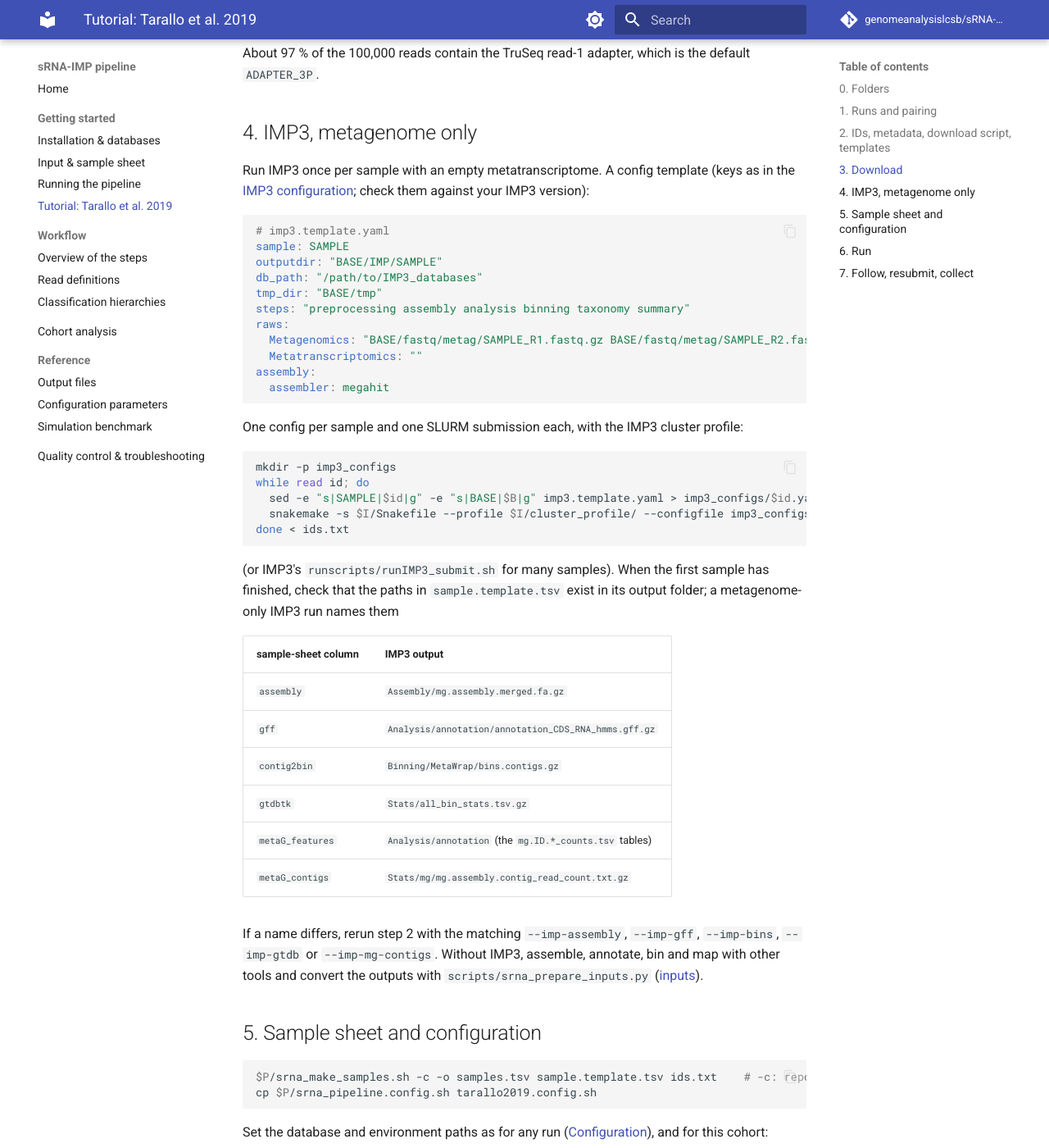
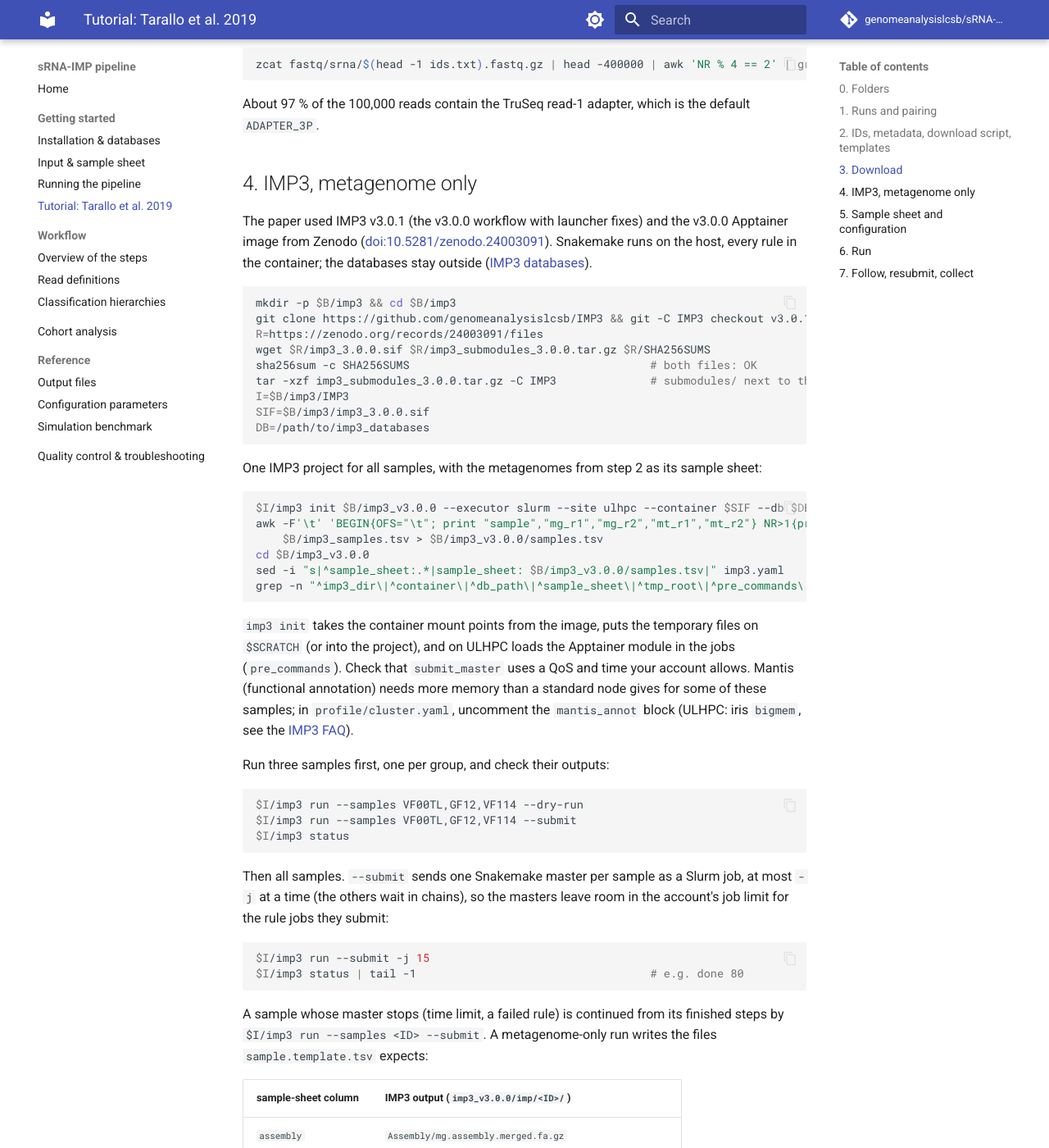
Before and after one commit to genomeanalysislcsb/sRNA-IMP, an MkDocs documentation site: the page built from docs/tutorial_tarallo.md, in a window 1280 px wide and 1400 px high, scrolled down 2115 px. Shown: the whole window at 82% size. Built offline with MkDocs 1.6.1 and Material for MkDocs 9.7.7, drawn with Linux system fonts in a browser that asks for light colours; comment, search, counter and statistics services are not loaded; some of the changed text lies outside the part shown.

Commit message:
Tarallo tutorial: IMP3 v3.0.1 container run as used for the paper; public_prepare.py --imp-root
public_prepare.py: --imp-root, the folder with one IMP3 output folder per sample (default <base>/IMP, as
before); for an 'imp3 init' project <project>/imp. Used for imp3_samples.tsv and the sRNA-IMP sample template.

docs/tutorial_tarallo.md, step 4 rewritten from the actual run: IMP3 v3.0.1 checkout with the submodules and
the v3.0.0 Apptainer image from Zenodo (checksums), imp3 init --site ulhpc --container, the IMP3 sample sheet
from imp3_samples.tsv, the imp3.yaml lines to check, Mantis on big-memory nodes, a three-sample pilot,
imp3 run --submit -j 15 for all samples, restarts, the output files (confirmed by the pilot) and what is
reproducible (assembly, mapping) and what not exactly (binning).

Co-Authored-By: Claude Opus 5.5 <noreply@anthropic.com>
Claude-Session: https://claude.ai/code/session_01L5bQxNJvvvTRxDQ7VNdjru

````diff
--- a/docs/tutorial_tarallo.md
+++ b/docs/tutorial_tarallo.md
@@ -12,21 +12,20 @@ validation in the sRNA-IMP paper.
 | 1 | find the runs and pair each small RNA library with its metagenome | `scripts/public_runtable.py` |
 | 2 | sample IDs, group metadata, download script, IMP3 input list, sample template | `scripts/public_prepare.py` |
 | 3 | download the reads (md5-checked) | `download.sh` |
-| 4 | assemble, annotate and bin each metagenome | IMP3, metagenome-only |
+| 4 | assemble, annotate and bin each metagenome | IMP3 v3.0.1 (Apptainer image), metagenome-only |
 | 5 | sample sheet and configuration | `srna_make_samples.sh`, `srna_pipeline.config.sh` |
 | 6 | run all libraries, then comparison, reports and cohort | `submit_srna_pipeline.sh` |
 | 7 | follow, resubmit, collect the results | `srna_status.sh`, `srna_pack_summary.sh` |
 
-You need sRNA-IMP with its environments and databases ([Installation](installation.md)), IMP3 with its databases
-([IMP3 installation](https://genomeanalysislcsb.github.io/IMP3/)), a SLURM cluster, and internet access on the node
+You need sRNA-IMP with its environments and databases ([Installation](installation.md)), the IMP3 databases
+([IMP3 databases](https://genomeanalysislcsb.github.io/IMP3/databases/)), Apptainer on the compute nodes, a SLURM cluster, and internet access on the node
 where you run steps 1–3 (on most clusters the access node).
 
 ## 0. Folders
 
 ```bash
 P=/path/to/sRNA-IMP                  # sRNA-IMP checkout
-I=/path/to/IMP3                      # IMP3 checkout
-B=/path/to/tarallo2019               # data and results (fastq/, IMP/, sRNA-IMP output); a few hundred GB
+B=/path/to/tarallo2019               # data and results (fastq/, imp3_v3.0.0/, sRNA-IMP/); a few hundred GB
 mkdir -p $B && cd $B
 ```
 
@@ -43,8 +42,11 @@ line per participant, one small RNA run and one metagenome run each.
 ## 2. IDs, metadata, download script, templates
 
 ```bash
-python3 $P/scripts/public_prepare.py --prefix tarallo2019 --outdir . --base $B --type sRNA
+python3 $P/scripts/public_prepare.py --prefix tarallo2019 --outdir . --base $B --type sRNA \
+    --imp-root $B/imp3_v3.0.0/imp
 ```
+
+`--imp-root` is where the IMP3 outputs will be: `imp/<ID>` inside the IMP3 project of step 4.
 
 It writes, in the current folder:
 
@@ -75,47 +77,71 @@ About 97 % of the 100,000 reads contain the TruSeq read-1 adapter, which is the
 
 ## 4. IMP3, metagenome only
 
-Run IMP3 once per sample with an empty metatranscriptome. A config template (keys as in the
-[IMP3 configuration](https://genomeanalysislcsb.github.io/IMP3/); check them against your IMP3 version):
+The paper used IMP3 v3.0.1 (the v3.0.0 workflow with launcher fixes) and the v3.0.0 Apptainer image from Zenodo
+([doi:10.5281/zenodo.24003091](https://doi.org/10.5281/zenodo.24003091)). Snakemake runs on the host, every rule in
+the container; the databases stay outside ([IMP3 databases](https://genomeanalysislcsb.github.io/IMP3/databases/)).
 
-```yaml
-# imp3.template.yaml
-sample: SAMPLE
-outputdir: "BASE/IMP/SAMPLE"
-db_path: "/path/to/IMP3_databases"
-tmp_dir: "BASE/tmp"
-steps: "preprocessing assembly analysis binning taxonomy summary"
-raws:
-  Metagenomics: "BASE/fastq/metag/SAMPLE_R1.fastq.gz BASE/fastq/metag/SAMPLE_R2.fastq.gz"
-  Metatranscriptomics: ""
-assembly:
-  assembler: megahit
+```bash
+mkdir -p $B/imp3 && cd $B/imp3
+git clone https://github.com/genomeanalysislcsb/IMP3 && git -C IMP3 checkout v3.0.1
+R=https://zenodo.org/records/24003091/files
+wget $R/imp3_3.0.0.sif $R/imp3_submodules_3.0.0.tar.gz $R/SHA256SUMS
+sha256sum -c SHA256SUMS                                    # both files: OK
+tar -xzf imp3_submodules_3.0.0.tar.gz -C IMP3              # submodules/ next to the Snakefile
+I=$B/imp3/IMP3
+SIF=$B/imp3/imp3_3.0.0.sif
+DB=/path/to/imp3_databases
 ```
 
-One config per sample and one SLURM submission each, with the IMP3 cluster profile:
+One IMP3 project for all samples, with the metagenomes from step 2 as its sample sheet:
 
 ```bash
-mkdir -p imp3_configs
-while read id; do
-  sed -e "s|SAMPLE|$id|g" -e "s|BASE|$B|g" imp3.template.yaml > imp3_configs/$id.yaml
-  snakemake -s $I/Snakefile --profile $I/cluster_profile/ --configfile imp3_configs/$id.yaml
-done < ids.txt
+$I/imp3 init $B/imp3_v3.0.0 --executor slurm --site ulhpc --container $SIF --db $DB    # other clusters: --site generic
+awk -F'\t' 'BEGIN{OFS="\t"; print "sample","mg_r1","mg_r2","mt_r1","mt_r2"} NR>1{print $1,$2,$3,"",""}' \
+    $B/imp3_samples.tsv > $B/imp3_v3.0.0/samples.tsv
+cd $B/imp3_v3.0.0
+sed -i "s|^sample_sheet:.*|sample_sheet: $B/imp3_v3.0.0/samples.tsv|" imp3.yaml
+grep -n "^imp3_dir\|^container\|^db_path\|^sample_sheet\|^tmp_root\|^pre_commands\|^parallel_samples\|^submit_master" imp3.yaml
 ```
 
-(or IMP3's `runscripts/runIMP3_submit.sh` for many samples). When the first sample has finished, check that the
-paths in `sample.template.tsv` exist in its output folder; a metagenome-only IMP3 run names them
+`imp3 init` takes the container mount points from the image, puts the temporary files on `$SCRATCH` (or into the
+project), and on ULHPC loads the Apptainer module in the jobs (`pre_commands`). Check that `submit_master` uses a
+QoS and time your account allows. Mantis (functional annotation) needs more memory than a standard node gives
+for some of these samples; in `profile/cluster.yaml`, uncomment the `mantis_annot` block (ULHPC: iris `bigmem`, see
+the [IMP3 FAQ](https://genomeanalysislcsb.github.io/IMP3/faq/)).
 
-| sample-sheet column | IMP3 output |
+Run three samples first, one per group, and check their outputs:
+
+```bash
+$I/imp3 run --samples VF00TL,GF12,VF114 --dry-run
+$I/imp3 run --samples VF00TL,GF12,VF114 --submit
+$I/imp3 status
+```
+
+Then all samples. `--submit` sends one Snakemake master per sample as a Slurm job, at most `-j` at a time (the others
+wait in chains), so the masters leave room in the account's job limit for the rule jobs they submit:
+
+```bash
+$I/imp3 run --submit -j 15
+$I/imp3 status | tail -1                                   # e.g. done 80
+```
+
+A sample whose master stops (time limit, a failed rule) is continued from its finished steps by
+`$I/imp3 run --samples <ID> --submit`. A metagenome-only run writes the files `sample.template.tsv` expects:
+
+| sample-sheet column | IMP3 output (`imp3_v3.0.0/imp/<ID>/`) |
 | --- | --- |
 | `assembly` | `Assembly/mg.assembly.merged.fa.gz` |
 | `gff` | `Analysis/annotation/annotation_CDS_RNA_hmms.gff.gz` |
 | `contig2bin` | `Binning/MetaWrap/bins.contigs.gz` |
 | `gtdbtk` | `Stats/all_bin_stats.tsv.gz` |
-| `metaG_features` | `Analysis/annotation` (the `mg.ID.*_counts.tsv` tables) |
+| `metaG_features` | `Analysis/annotation` (the `mg.ID.*_counts.tsv.gz` tables) |
 | `metaG_contigs` | `Stats/mg/mg.assembly.contig_read_count.txt.gz` |
 
-If a name differs, rerun step 2 with the matching `--imp-assembly`, `--imp-gff`, `--imp-bins`, `--imp-gtdb` or
-`--imp-mg-contigs`. Without IMP3, assemble, annotate, bin and map with other tools and convert the outputs with
+Assembly and read mapping are reproducible: a rerun of the same sample gives the same contigs (± 2 of ~50,000) and
+the same reads on contigs. Binning is not fully deterministic; a rerun can move single bins between quality classes.
+
+Without IMP3, assemble, annotate, bin and map with other tools and convert the outputs with
 `scripts/srna_prepare_inputs.py` ([inputs](inputs.md#where-the-assembly-inputs-come-from)).
 
 ## 5. Sample sheet and configuration
````
Also changed, not shown: 1 other file.
